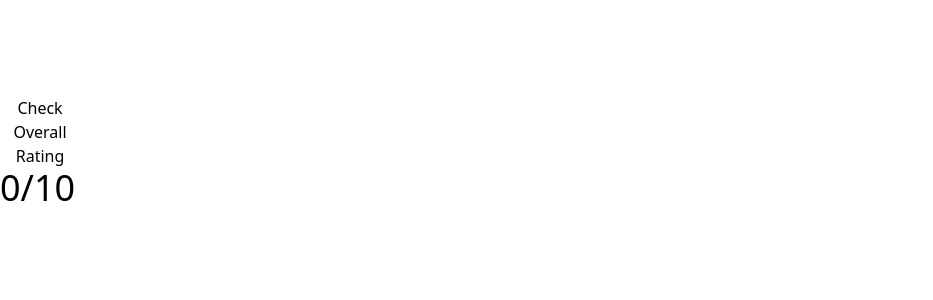
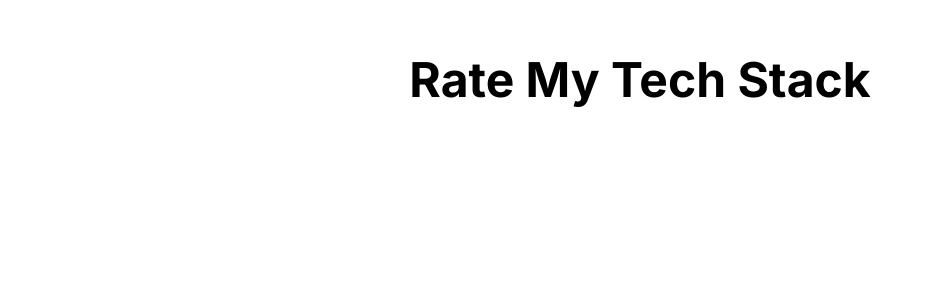
Before and after one commit to Maghish/Rate-My-Tech-Stack, a React (Vite) app in the folder client/: page / in a window 1280 px wide. Shown: the top 300 px of the page, without its empty margins (0-933 px from the left). Built offline with nearby package versions, Linux system fonts and the light colour scheme.

Commit message:
Making Home Page

```diff
--- /dev/null
+++ b/client/src/components/InputMenu.jsx
@@ -0,0 +1,3 @@
+function InputMenu() {}
+
+export default InputMenu;
--- a/client/src/css/index.css
+++ b/client/src/css/index.css
@@ -1,3 +1,28 @@
+@import url("https://fonts.googleapis.com/css2?family=Inter:wght@100..900&display=swap");
 @tailwind base;
 @tailwind components;
 @tailwind utilities;
+
+.inter-regular {
+  font-family: "Inter", sans-serif;
+  font-optical-sizing: auto;
+  font-weight: 400;
+  font-style: normal;
+  font-variation-settings: "slnt" 0;
+}
+
+.inter-bold {
+  font-family: "Inter", sans-serif;
+  font-optical-sizing: auto;
+  font-weight: 700;
+  font-style: normal;
+  font-variation-settings: "slnt" 0;
+}
+
+.inter-light {
+  font-family: "Inter", sans-serif;
+  font-optical-sizing: auto;
+  font-weight: 300;
+  font-style: normal;
+  font-variation-settings: "slnt" 0;
+}
--- a/client/src/pages/Home.jsx
+++ b/client/src/pages/Home.jsx
@@ -1,25 +1,12 @@
 import { useEffect, useState } from "react";
 
 function Home() {
-  const [item1, setItem1] = useState(0);
-  const [item2, setItem2] = useState(0);
-  const [item3, setItem3] = useState(0);
-  const [item4, setItem4] = useState(0);
-  const [overallRating, setOverallRating] = useState(0);
+  return (
+    <div className="w-full min-h-screen flex flex-col items-center p-14">
+      <p className="text-5xl inter-bold ">Rate My Tech Stack</p>
+      <div className="grid grid-cols-2 gap-40" id="body">
 
-  const checkOverallRating = () => {
-    let rating = (((item1/10) + (item2/10) + (item3/10) + (item4/10)) / 4) * 10
-    setOverallRating(rating.toFixed(1));
-  }
-
-  return (
-    <div className="flex flex-col">
-      <input className="w-20" onChange={(e) => {setItem1(Number(e.target.value))}}></input>
-      <input className="w-20" onChange={(e) => {setItem2(Number(e.target.value))}}></input>
-      <input className="w-20" onChange={(e) => {setItem3(Number(e.target.value))}}></input>
-      <input className="w-20" onChange={(e) => {setItem4(Number(e.target.value))}}></input>
-      <button className="w-20" onClick={checkOverallRating}>Check Overall Rating</button>
-      <p className="text-4xl">{overallRating}/10</p>
+      </div>
     </div>
   );
 }
```
Also changed, not shown: client/src/components/AutocompleteBar.jsx (added, +10 -0 lines).
